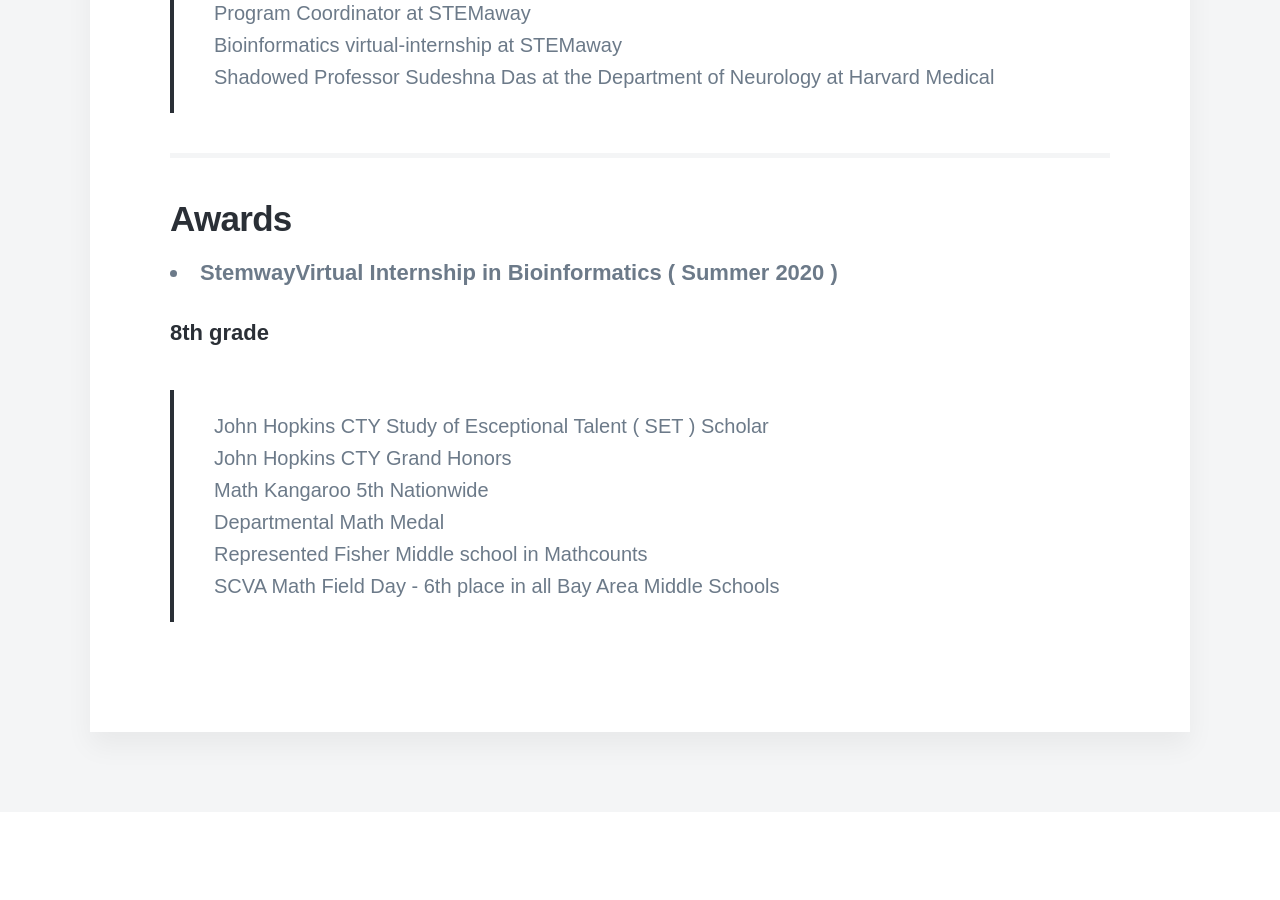
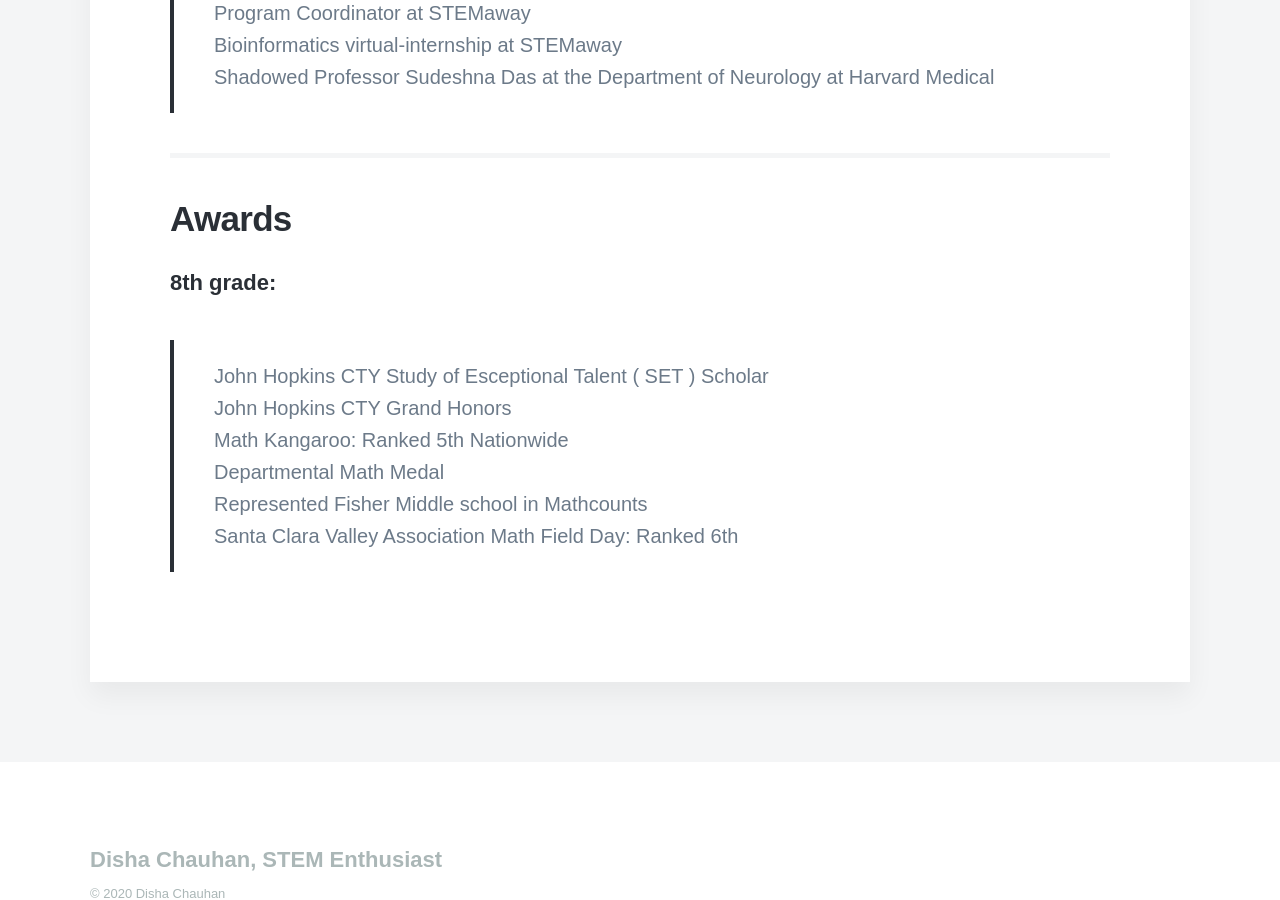
Before and after one commit to disha-22/disha-22.github.io, a Jekyll site: the page built from _pages/Resume.md, in a window 1280 px wide and 900 px high, scrolled down 1271 px. Built offline with Jekyll 4.4.1, drawn with Linux system fonts in a browser that asks for light colours; nearby versions of some CDN libraries; some web fonts are replaced.

Commit message:
Update Resume.md

```diff
--- a/_pages/Resume.md
+++ b/_pages/Resume.md
@@ -30,8 +30,9 @@
 
 <h2>Awards</h2>
 
-* StemwayVirtual Internship in Bioinformatics ( Summer 2020 )
-
-<h4> 8th grade </h4>
-> John Hopkins CTY Study of Esceptional Talent ( SET ) Scholar <br> John Hopkins CTY Grand Honors <br> Math Kangaroo 5th Nationwide
-<br> Departmental Math Medal <br> Represented Fisher Middle school in Mathcounts <br> SCVA Math Field Day - 6th place in all Bay Area Middle Schools
+<h4> 8th grade: </h4>
+> John Hopkins CTY Study of Esceptional Talent ( SET ) Scholar
+<br> John Hopkins CTY Grand Honors
+<br> Math Kangaroo: Ranked 5th Nationwide
+<br> Departmental Math Medal <br> Represented Fisher Middle school in Mathcounts
+<br> Santa Clara Valley Association Math Field Day: Ranked 6th
```
